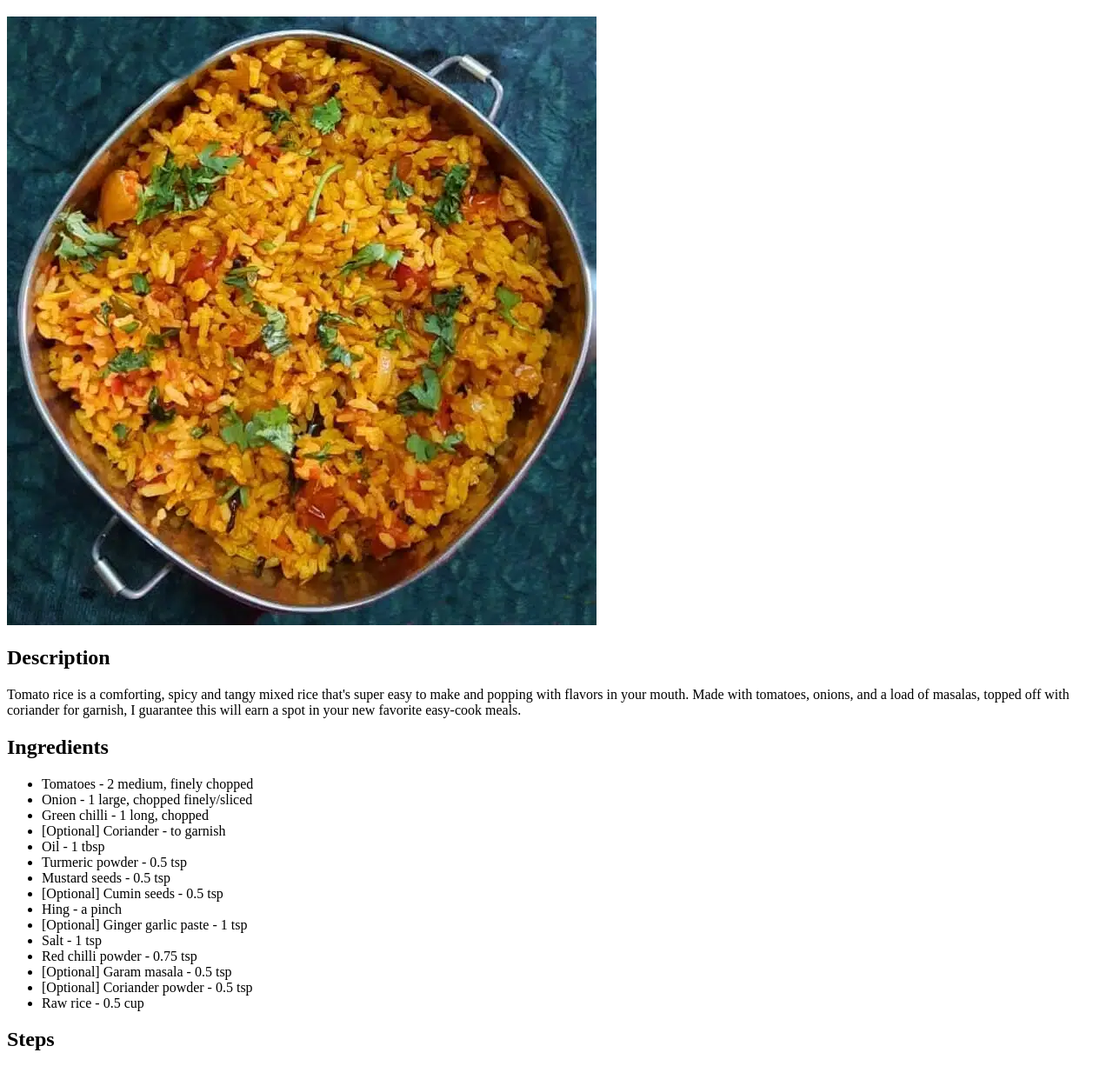
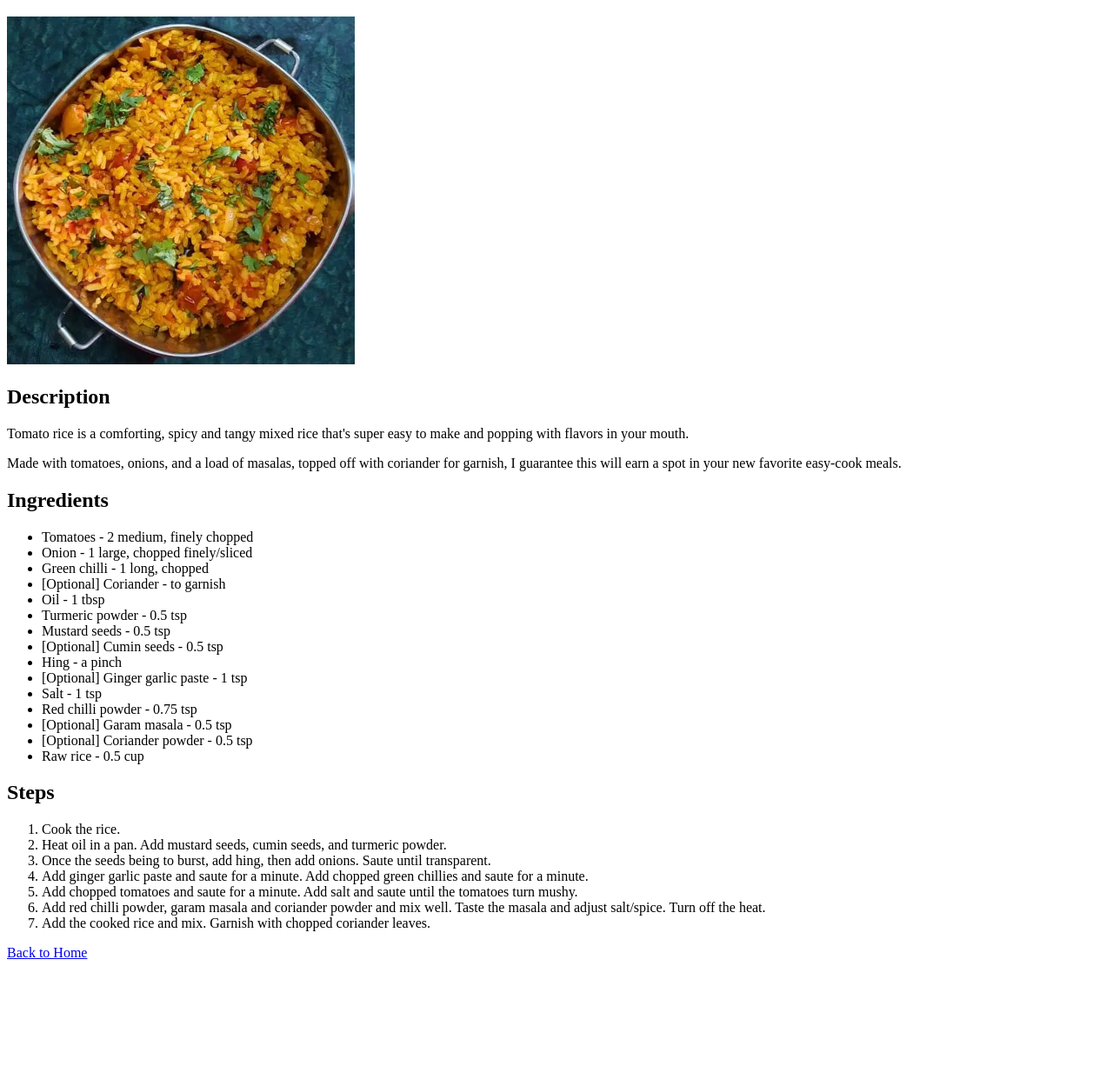
Before and after one commit to Bala-A87/odin-recipes, a plain HTML site: page recipes/tomato-rice.html in a window 1280 px wide. Shown: the part 61-1287 px from the top of the page at 87% size. After the commit the page ends 1174 px from the top, so only its background shows below. Drawn offline with Linux system fonts and the light colour scheme.

Commit message:
Clean up some content

```diff
--- a/recipes/tomato-rice.html
+++ b/recipes/tomato-rice.html
@@ -7,12 +7,13 @@
 </head>
 <body>
     <h1>Tomato Rice</h1>
-    <img src="../img/tomato-rice.jpg" alt="Spicy, tangy, soulful tomato rice">
+    <img src="../img/tomato-rice.jpg" alt="Spicy, tangy, soulful tomato rice" height="400" width="400">
 
     <h2>Description</h2>
     <p>
         Tomato rice is a comforting, spicy and tangy mixed rice that's super easy to make and popping with flavors in your mouth.
-
+    </p>
+    <p>
         Made with tomatoes, onions, and a load of masalas, topped off with coriander for garnish,
         I guarantee this will earn a spot in your new favorite easy-cook meals.
     </p>
@@ -46,5 +47,7 @@
         <li>Add red chilli powder, garam masala and coriander powder and mix well. Taste the masala and adjust salt/spice. Turn off the heat.</li>
         <li>Add the cooked rice and mix. Garnish with chopped coriander leaves.</li>
     </ol>
+
+    <a href="../index.html">Back to Home</a>
 </body>
 </html>
```
Also changed, not shown: recipes/paneer-butter-masala.html (+3 -1 lines), recipes/potato-fry.html (+3 -1 lines).
